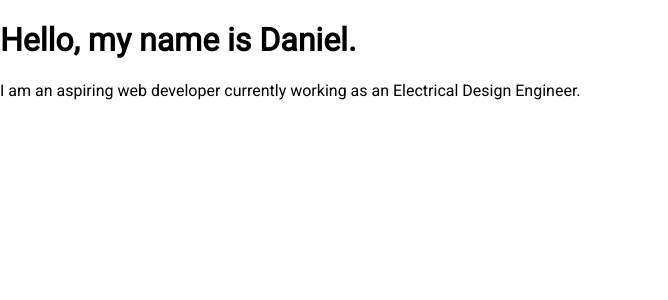
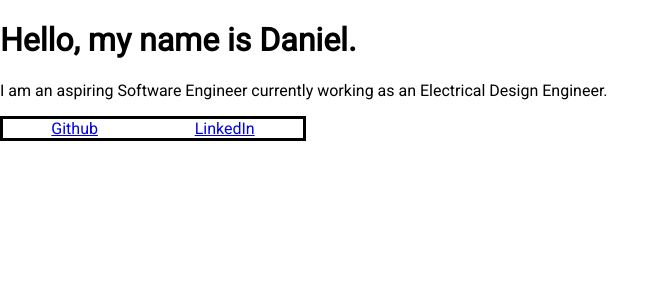
Before and after one commit to dunsd/portfolio, a React (Create React App) app: page / in a window 1280 px wide. Shown: the top 300 px of the page, without its empty margins (0-668 px from the left). Built offline with nearby package versions, Linux system fonts and the light colour scheme.

Commit message:
Add links component and create styles.scss

```diff
--- a/package.json
+++ b/package.json
@@ -11,6 +11,7 @@
     "react-dom": "^18.2.0",
     "react-router-dom": "^6.11.1",
     "react-scripts": "5.0.1",
+    "sass": "^1.62.1",
     "web-vitals": "^2.1.4"
   },
   "scripts": {
--- a/src/components/Home.js
+++ b/src/components/Home.js
@@ -1,14 +1,18 @@
 import React from "react";
+import Links from "./Links";
 
 const Home = () => {
-
-    return (
-        <div>
-            <h1>Hello, my name is Daniel.</h1>
-            <p>
-                I am an aspiring web developer currently working as an Electrical Design Engineer.
-            </p>
-        </div>
-    )
-}
+  return (
+    <div>
+      <div className="introCard">
+        <h1 className="introHeader">Hello, my name is Daniel.</h1>
+        <p className="introPara">
+          I am an aspiring Software Engineer currently working as an Electrical
+          Design Engineer.
+        </p>
+        <Links />
+      </div>
+    </div>
+  );
+};
 export default Home;
--- /dev/null
+++ b/src/components/Links.js
@@ -0,0 +1,13 @@
+import React from "react";
+
+const Links = () => {
+    return (
+        <div className="links">
+            <a href="https://github.com/dunsd">Github</a>
+            <a href="https://linkedin.com/in/daniel-parker-46abab173">
+                LinkedIn
+            </a>
+        </div>
+    )
+}
+export default Links;
--- /dev/null
+++ b/src/css/styles.scss
@@ -0,0 +1,6 @@
+.links {
+    border: solid black;
+    display: flex;
+    justify-content: space-around;
+    max-width: 300px;
+}
--- a/src/router/RouteSwitch.js
+++ b/src/router/RouteSwitch.js
@@ -2,6 +2,7 @@ import React from "react";
 import { BrowserRouter, Routes, Route } from "react-router-dom";
 import Home from "../components/Home";
 import Projects from "../components/Projects";
+import "../css/styles.scss"
 
 const RouteSwitch = () => {
   return (
```
Also changed, not shown: 1 other file (tests, documents, lock files or other folders).
